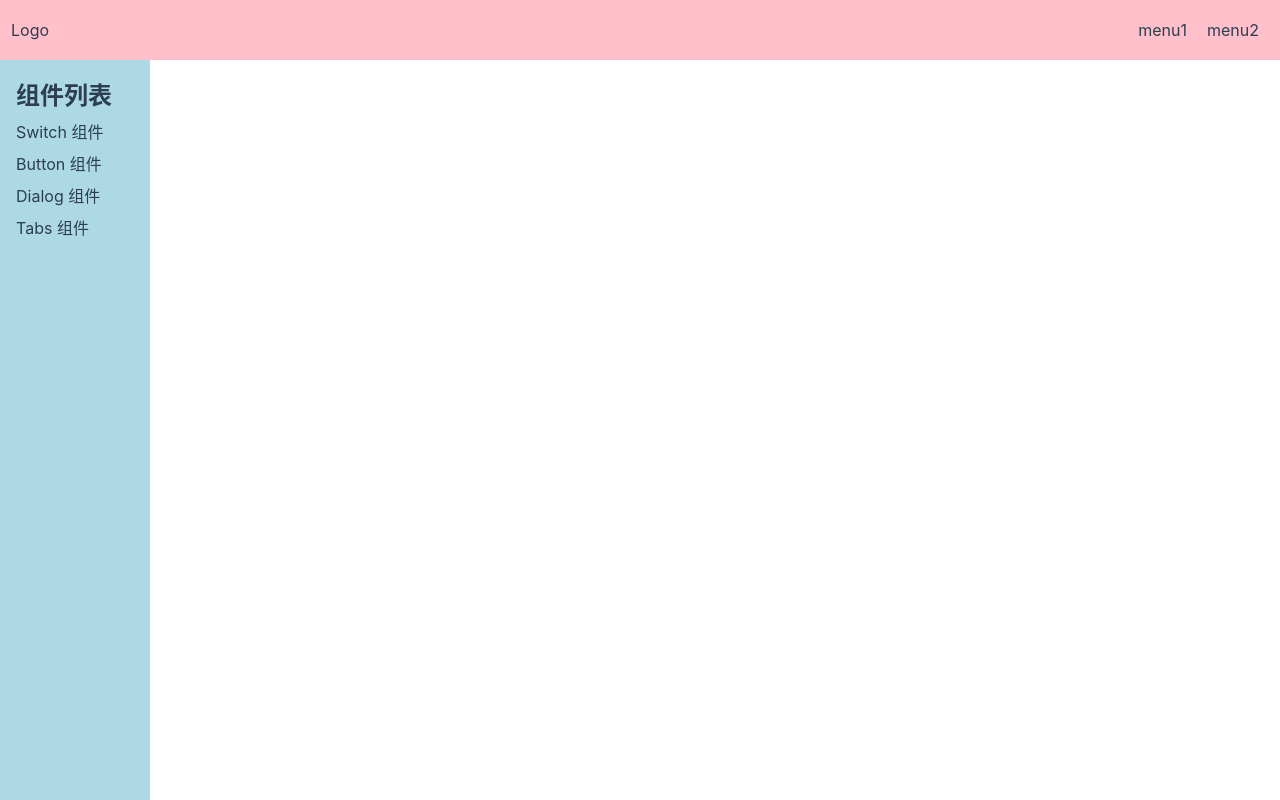
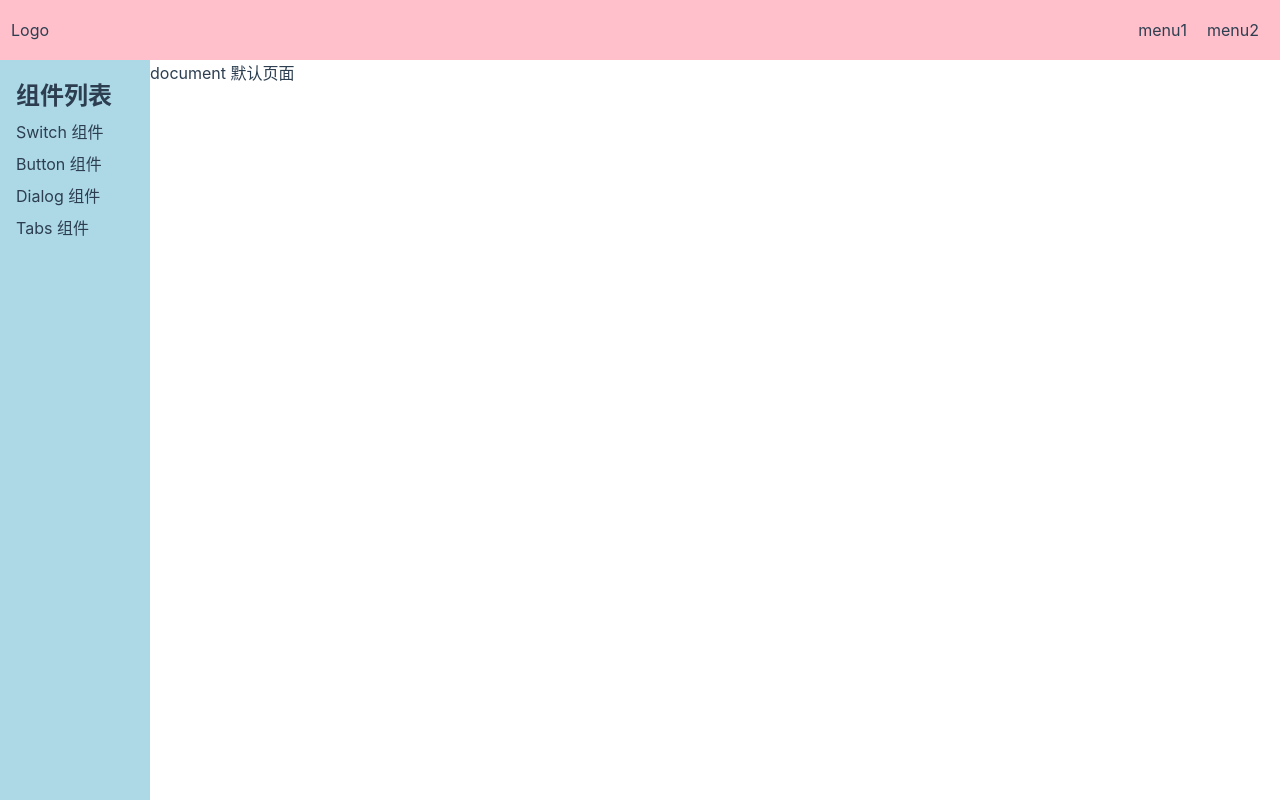
Before and after one commit to AlierQ/OneUI-vue, a Vue app: page /#/document in a window 1280 px wide. Built offline with nearby package versions, Linux system fonts and the light colour scheme.

Commit message:
update file name

```diff
--- /dev/null
+++ b/src/components/DocumentDemo.vue
@@ -0,0 +1,13 @@
+<template>
+  <div>document 默认页面</div>
+</template>
+
+<script lang="ts">
+export default {
+  name: 'DocumentDemo'
+};
+</script>
+
+<style lang="scss" scoped>
+
+</style>
--- a/src/views/Document.vue
+++ b/src/views/Document.vue
@@ -68,7 +68,6 @@ export default {
       //border: 1px solid #2c3e50;
       flex-grow: 1;
       display: flex;
-
     }
 
     aside {
@@ -94,8 +93,6 @@ export default {
         height: 100vh;
       }
     }
-
-
   }
 }
 </style>
```
Also changed, not shown: src/router.ts (+13 -9 lines), src/components/ButtonPage.vue (renamed from src/components/Button.vue), src/components/DialogPage.vue (renamed from src/components/Dialog.vue), src/components/SwitchPage.vue (renamed from src/components/Switch.vue), src/components/TabsPage.vue (renamed from src/components/Tabs.vue).
